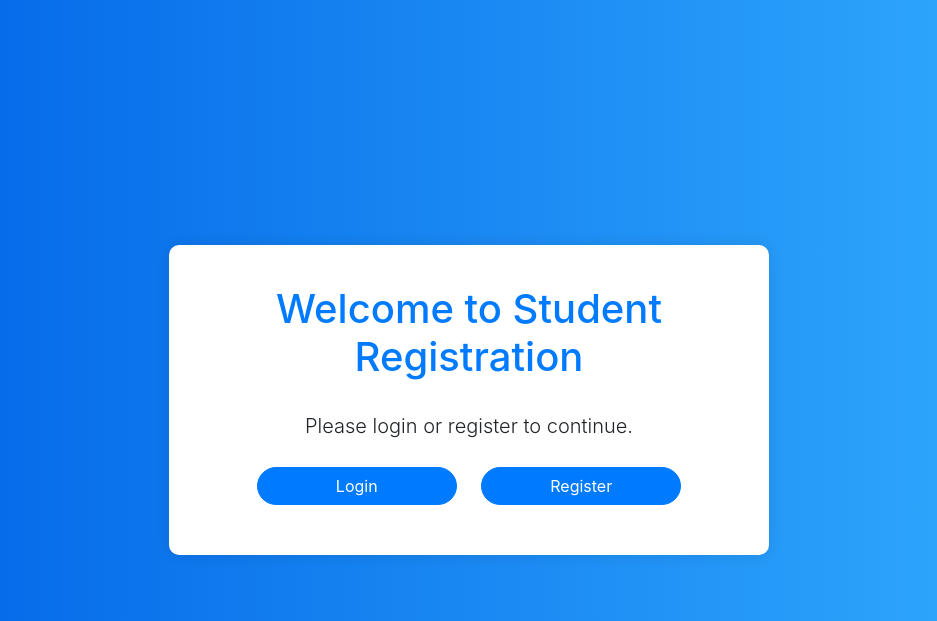
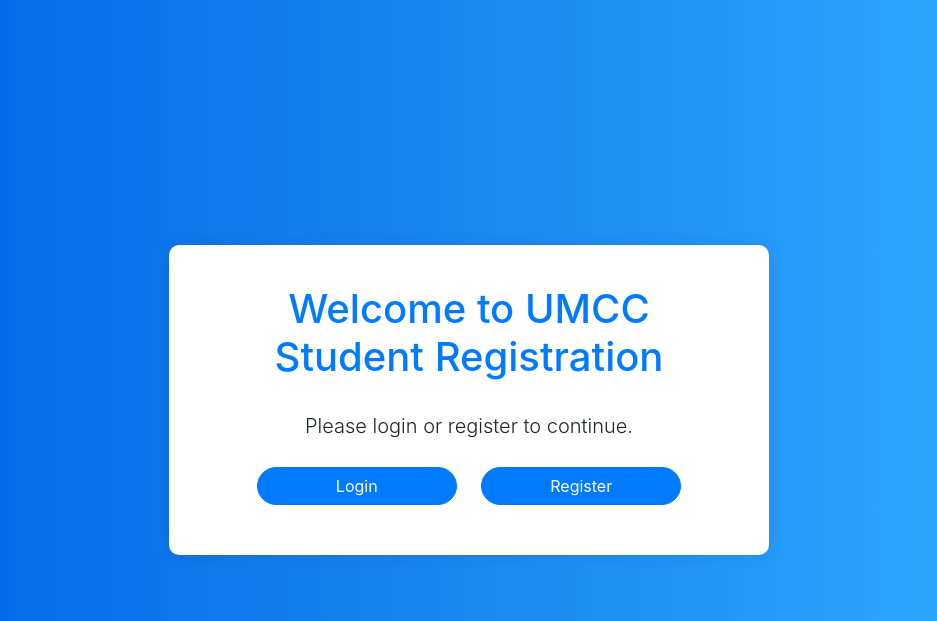
Before and after one commit to Adeyzack/online-registering-web-App, a PHP site: page / in a window 1280 px wide. Shown: the top 621 px of the page, without its empty margins (171-1108 px from the left). Run offline with PHP 8.4, Linux system fonts and the light colour scheme.

Commit message:
Update index.php
Update title

```diff
--- a/index.php
+++ b/index.php
@@ -40,7 +40,7 @@
 </head>
 <body>
     <div class="container">
-        <h1>Welcome to Student Registration</h1>
+        <h1>Welcome to UMCC Student Registration</h1>
         <p class="lead">Please login or register to continue.</p>
         <a href="login.php" class="btn btn-primary">Login</a>
         <a href="register.php" class="btn btn-primary">Register</a>
```
